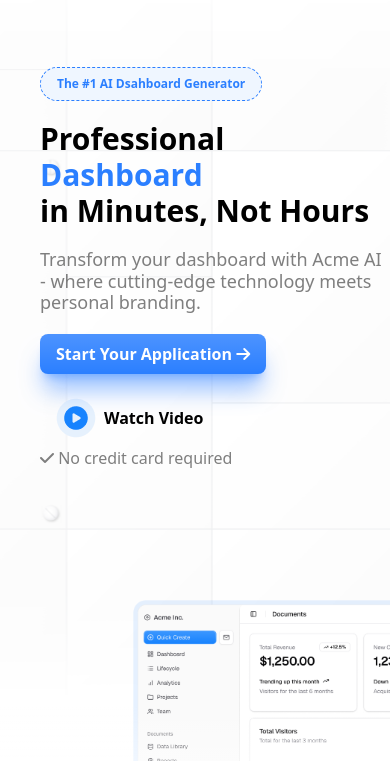
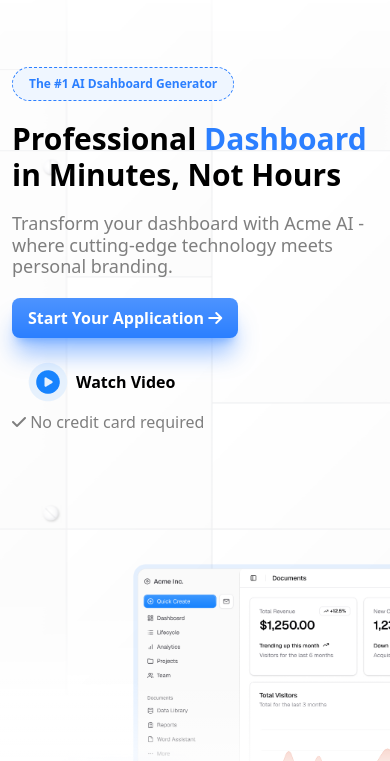
Before and after one commit to Cat-The-Developer-2/100-landing-pages, a website built with Vite: page Acme/index.html in a window 390 px wide. Shown: the part 83-844 px from the top of the page. Built offline with nearby package versions, Linux system fonts and the light colour scheme.

Commit message:
Update index.html

```diff
--- a/Acme/index.html
+++ b/Acme/index.html
@@ -43,7 +43,7 @@
         </nav>
 
         <div class="flex flex-col md:flex-row">
-          <div class="flex flex-col w-full md:w-1/2 pt-[150px] pl-10">
+          <div class="flex flex-col w-full md:w-1/2 pt-[150px] pl-3 sm:pl-10">
             <span
               class="p-2 bg-blue-50 w-fit px-4 rounded-full text-xs sm:text-sm md:text-base font-semibold text-blue-500 border border-dashed"
               >The #1 AI Dsahboard Generator</span
```
